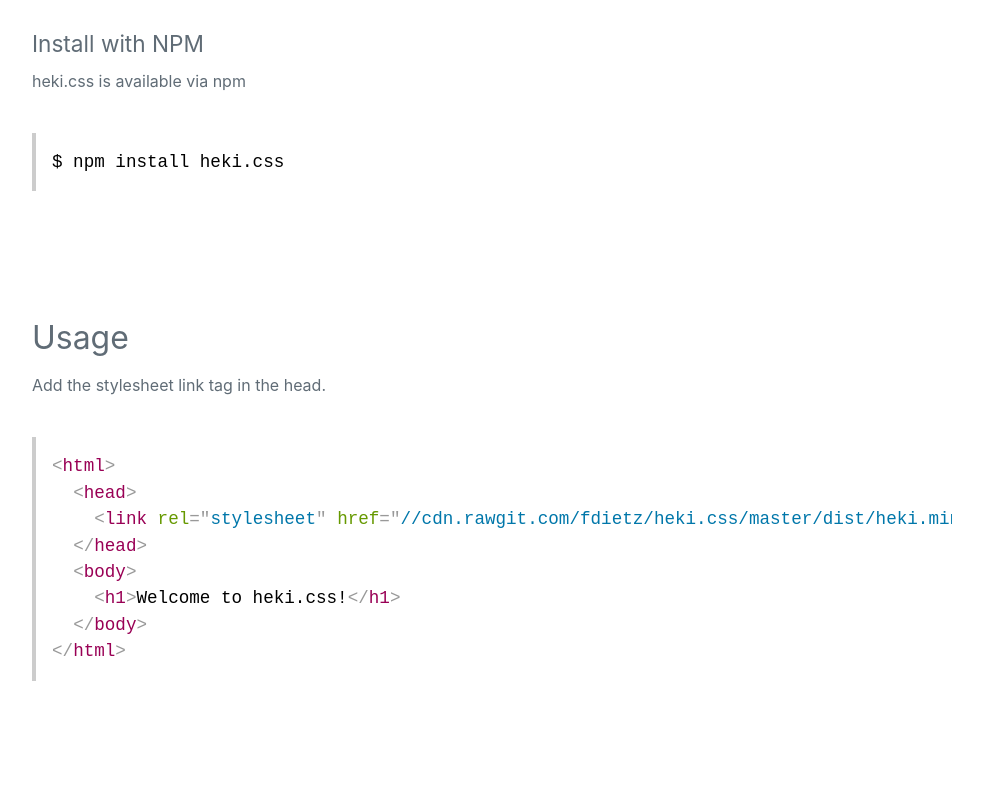
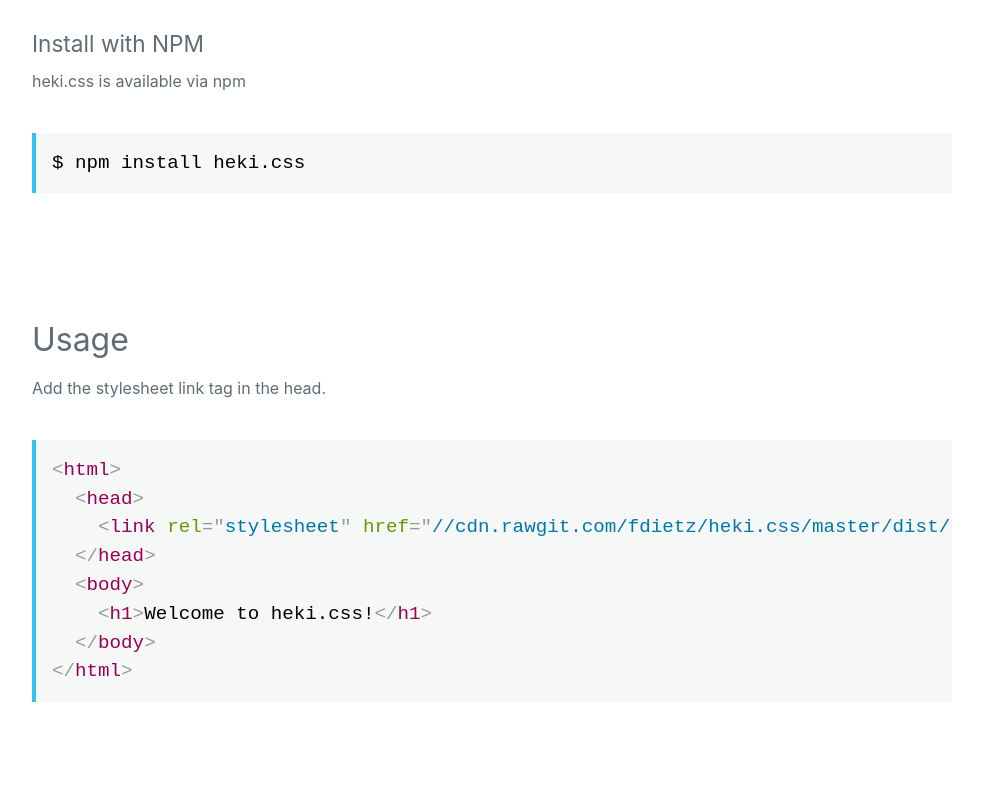
Before and after one commit to fdietz/heki.css, a website: page index.html in a window 1280 px wide. Shown: the part 880-1680 px from the top of the page, without its empty margins (148-1131 px from the left). Drawn offline with Linux system fonts and the light colour scheme.

Commit message:
style: code example

```diff
--- a/docs.css
+++ b/docs.css
@@ -27,7 +27,8 @@
 }
 
 .code-example {
-  border-left: 4px solid #ccc;
+  border-left: 4px solid #33c3f0;
+  background-color: #f6f7f7;
 }
 
 pre {
--- a/index.html
+++ b/index.html
@@ -150,7 +150,7 @@
 
       <section class="docs-section">
         <h3 class="docs-header">Lists</h3>
-        <p class="docs-description">We supported the unordered and ordered lists</p>
+        <p class="docs-description">We support the unordered and ordered lists</p>
         <div class="docs-example">
           <div class="row">
             <div class="column">
--- a/prism.css
+++ b/prism.css
@@ -11,9 +11,8 @@
 pre[class*="language-"] {
   padding: 1rem;
   color: black;
-  background: none;
   font-family: monospace;
-  font-size: 1.1em;
+  font-size: 1.2em;
   text-align: left;
   white-space: pre;
   word-spacing: normal;
```
Also changed, not shown: README.md.
